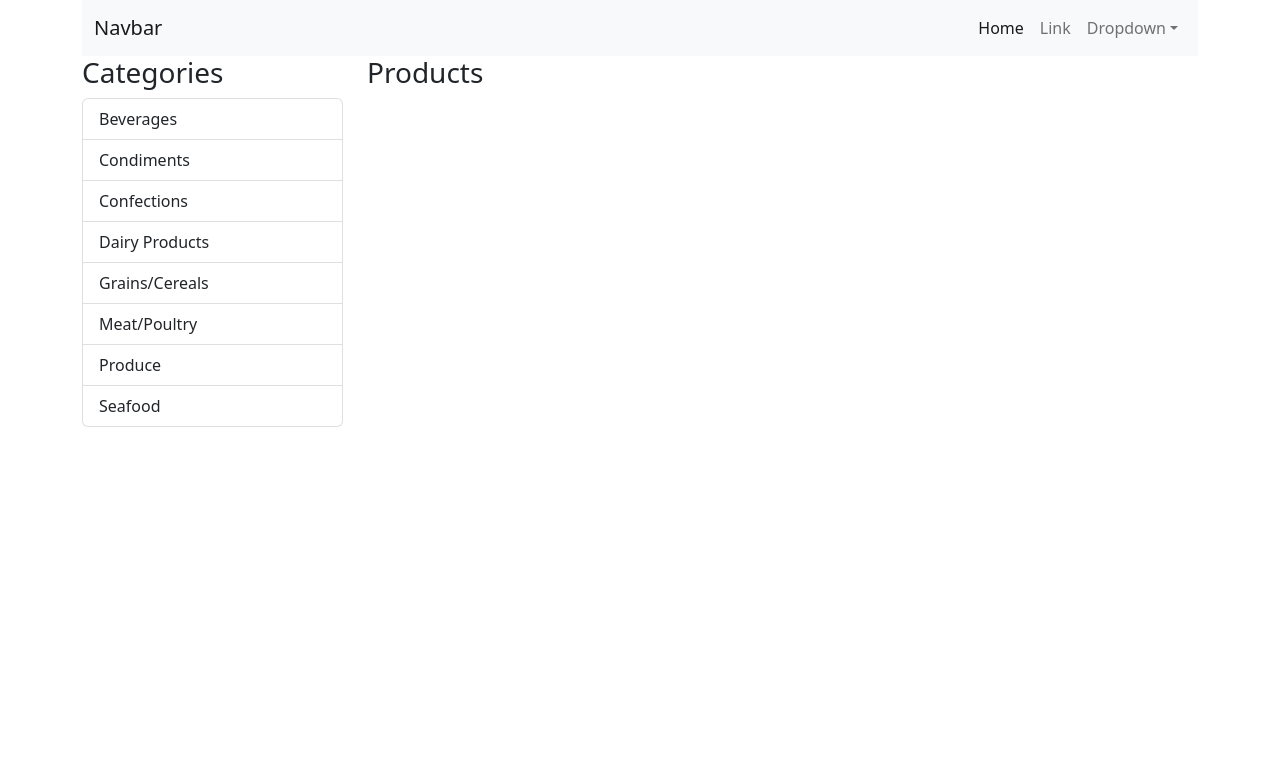
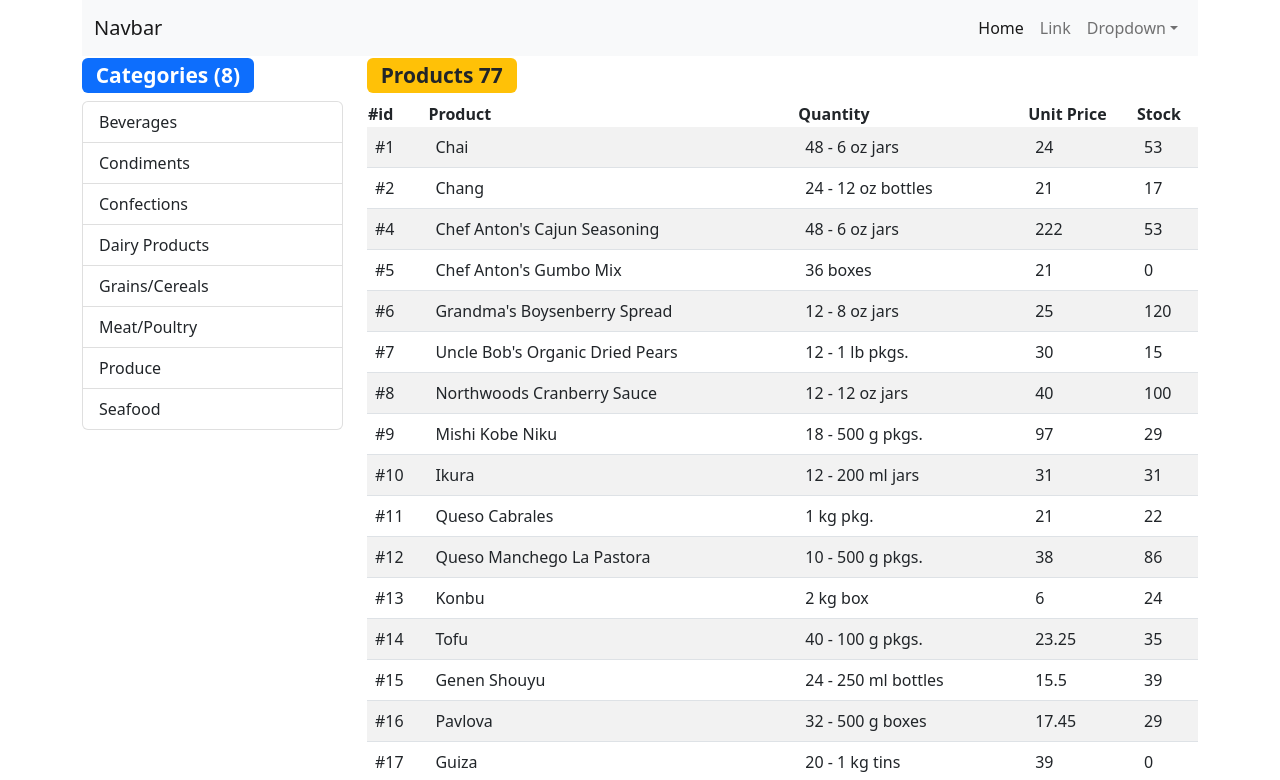
Before and after one commit to doom-white/reduxtutorial-northwind, a React (Create React App) app: page / in a window 1280 px wide. Shown: the top 780 px of the page. Built offline with nearby package versions, Linux system fonts and the light colour scheme; data requests are answered from the project's data file.

Commit message:
restored Redux Structure and connected to the components

```diff
--- a/src/components/categories/CategoryList.js
+++ b/src/components/categories/CategoryList.js
@@ -5,16 +5,26 @@ import {
   changeCategory,
   getCategories,
 } from "../../redux/actions/categoryActions";
+import { getProducts } from "../../redux/actions/productAction";
 
 class CategoryList extends Component {
   componentDidMount() {
     this.props.actions.getCategories();
   }
 
+  selectedCategory = (cat) => {
+    this.props.actions.changeCategory(cat);
+    this.props.actions.getProducts(cat.id);
+  };
+
   render() {
     return (
       <div>
-        <h3>Categories</h3>
+        <h3>
+          <span className="badge bg-primary">
+            Categories ({this.props.categories.length})
+          </span>
+        </h3>
         <ul className="list-group">
           {this.props.categories.map((cat) => (
             <li
@@ -22,7 +32,7 @@ class CategoryList extends Component {
                 cat.id === this.props.currentCategory.id ? "active" : null
               }`}
               key={cat.id}
-              onClick={() => this.props.actions.changeCategory(cat)}
+              onClick={() => this.selectedCategory(cat)}
             >
               {cat.categoryName}
             </li>
@@ -44,6 +54,7 @@ const mapDispatchToProps = (dispatch) => {
     actions: {
       getCategories: bindActionCreators(getCategories, dispatch),
       changeCategory: bindActionCreators(changeCategory, dispatch),
+      getProducts: bindActionCreators(getProducts, dispatch),
     },
   };
 };
--- a/src/components/products/ProductList.js
+++ b/src/components/products/ProductList.js
@@ -1,11 +1,69 @@
 import React, { Component } from "react";
+import { connect } from "react-redux";
+import { bindActionCreators } from "redux";
+import { getProducts } from "../../redux/actions/productAction";
 
-export default class ProductList extends Component {
+class ProductList extends Component {
+  componentDidMount() {
+    this.props.actions.getProducts();
+  }
+
   render() {
     return (
       <div>
-        <h3>Products</h3>
+        <h3>
+          <span className="badge bg-warning text-dark me-2">
+            Products{" "}
+            {!this.props.currentCategory.categoryName &&
+              this.props.products.length}
+          </span>
+          {this.props.currentCategory.categoryName && (
+            <span className="badge bg-success">
+              <small>
+                {this.props.currentCategory.categoryName} (
+                {this.props.products.length})
+              </small>
+            </span>
+          )}
+        </h3>
+        <table className="table table-striped">
+          <thead>
+            <th>#id</th>
+            <th>Product</th>
+            <th>Quantity</th>
+            <th>Unit Price</th>
+            <th>Stock</th>
+          </thead>
+          <tbody>
+            {this.props.products.map((p) => (
+              <tr key={p.id}>
+                <td>#{p.id}</td>
+                <td>{p.productName}</td>
+                <td>{p.quantityPerUnit}</td>
+                <td>{p.unitPrice}</td>
+                <td>{p.unitsInStock}</td>
+              </tr>
+            ))}
+          </tbody>
+        </table>
       </div>
     );
   }
 }
+
+const mapStateToProps = (state) => {
+  return {
+    currentCategory: state.ChangeCategoryReducer,
+    products: state.ProductListReducer,
+  };
+};
+
+const mapDispatchToProps = (dispatch) => {
+  return {
+    actions: {
+      getProducts: bindActionCreators(getProducts, dispatch),
+    },
+  };
+};
+
+export default connect(mapStateToProps, mapDispatchToProps)(ProductList);
--- a/src/redux/actions/actionTypes.js
+++ b/src/redux/actions/actionTypes.js
@@ -1,4 +1,15 @@
 const CHANGE_CATEGORY = "CHANGE_CATEGORY";
 const GET_CATEGORIES_SUCCESS = "GET_CATEGORIES_SUCCESS";
 
-export { CHANGE_CATEGORY, GET_CATEGORIES_SUCCESS };
+const GET_PRODUCTS_SUCCESS = "GET_PRODUCTS_SUCCESS";
+
+const ADD_TO_CART = "ADD_TO_CART";
+const REMOVE_FROM_CART = "REMOVE_FROM_CART";
+
+export {
+  CHANGE_CATEGORY,
+  GET_CATEGORIES_SUCCESS,
+  GET_PRODUCTS_SUCCESS,
+  ADD_TO_CART,
+  REMOVE_FROM_CART,
+};
--- /dev/null
+++ b/src/redux/actions/productAction.js
@@ -0,0 +1,17 @@
+import * as ActionTypes from "./actionTypes";
+import axios from "axios";
+
+export const getProductSuccess = (product) => {
+  return {
+    type: ActionTypes.GET_PRODUCTS_SUCCESS,
+    payload: product,
+  };
+};
+
+export const getProducts = (catID) => async (dispatch) => {
+  let url = "http://localhost:3000/products";
+  if (catID) {
+    url += `?categoryId=${catID}`;
+  }
+  await axios.get(url).then((res) => dispatch(getProductSuccess(res.data)));
+};
--- /dev/null
+++ b/src/redux/reducers/cartReducer.js
@@ -0,0 +1,29 @@
+import * as ActionTypes from "../actions/actionTypes";
+import initialState from "./initialState";
+
+const CartReducer = (state = initialState.cart, action) => {
+  switch (action.type) {
+    case ActionTypes.ADD_TO_CART:
+      let addedItem = state.find(
+        (c) => c.product.id === action.payload.product.id
+      );
+      if (addedItem) {
+        let newState = state.map((cartItem) => {
+          if (cartItem.product.id === action.cartItem.product.id) {
+            return Object.assign({}, addedItem, {
+              quantity: addedItem.quantity + 1,
+            });
+          }
+          return cartItem;
+        });
+        return newState;
+      } else {
+        return [...state, { ...action.payload }];
+      }
+
+    default:
+      return state;
+  }
+};
+
+export default CartReducer;
--- a/src/redux/reducers/index.js
+++ b/src/redux/reducers/index.js
@@ -1,10 +1,14 @@
 import { combineReducers } from "redux";
 import ChangeCategoryReducer from "./changeCatReducer";
 import CategoryListReducer from "./categoryListReducer";
+import ProductListReducer from "./productListReducer";
+import CartReducer from "./cartReducer";
 
 const RootReducers = combineReducers({
   ChangeCategoryReducer,
   CategoryListReducer,
+  ProductListReducer,
+  CartReducer,
 });
 
 export default RootReducers;
--- a/src/redux/reducers/initialState.js
+++ b/src/redux/reducers/initialState.js
@@ -1,6 +1,8 @@
 const initialState = {
   currentCategory: {},
   categories: [],
+  products: [],
+  cart: [],
 };
 
 export default initialState;
--- /dev/null
+++ b/src/redux/reducers/productListReducer.js
@@ -0,0 +1,14 @@
+import * as ActionTypes from "../actions/actionTypes";
+import initialState from "./initialState";
+
+const ProductListReducer = (state = initialState.products, action) => {
+  switch (action.type) {
+    case ActionTypes.GET_PRODUCTS_SUCCESS:
+      return action.payload;
+
+    default:
+      return state;
+  }
+};
+
+export default ProductListReducer;
```
Also changed, not shown: src/redux/actions/cartActions.js (added, +15 -0 lines).
